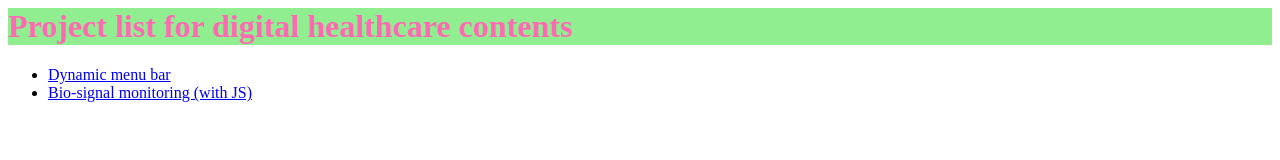
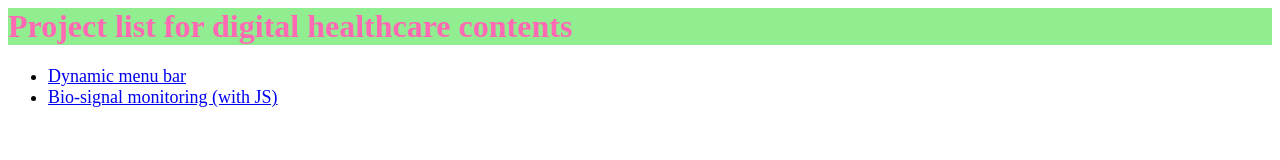
Before and after one commit to Drkisong/DHC.PKNU.2025, a plain HTML site: page index.html in a window 1280 px wide. Drawn offline with Linux system fonts and the light colour scheme.

Commit message:
error correction

```diff
--- a/index.html
+++ b/index.html
@@ -7,7 +7,7 @@
         background-color: lightgreen;
       }
       ul {
-        border: 1px;
+        font-size: large;
       }
       .home a {
         display: block;
```
